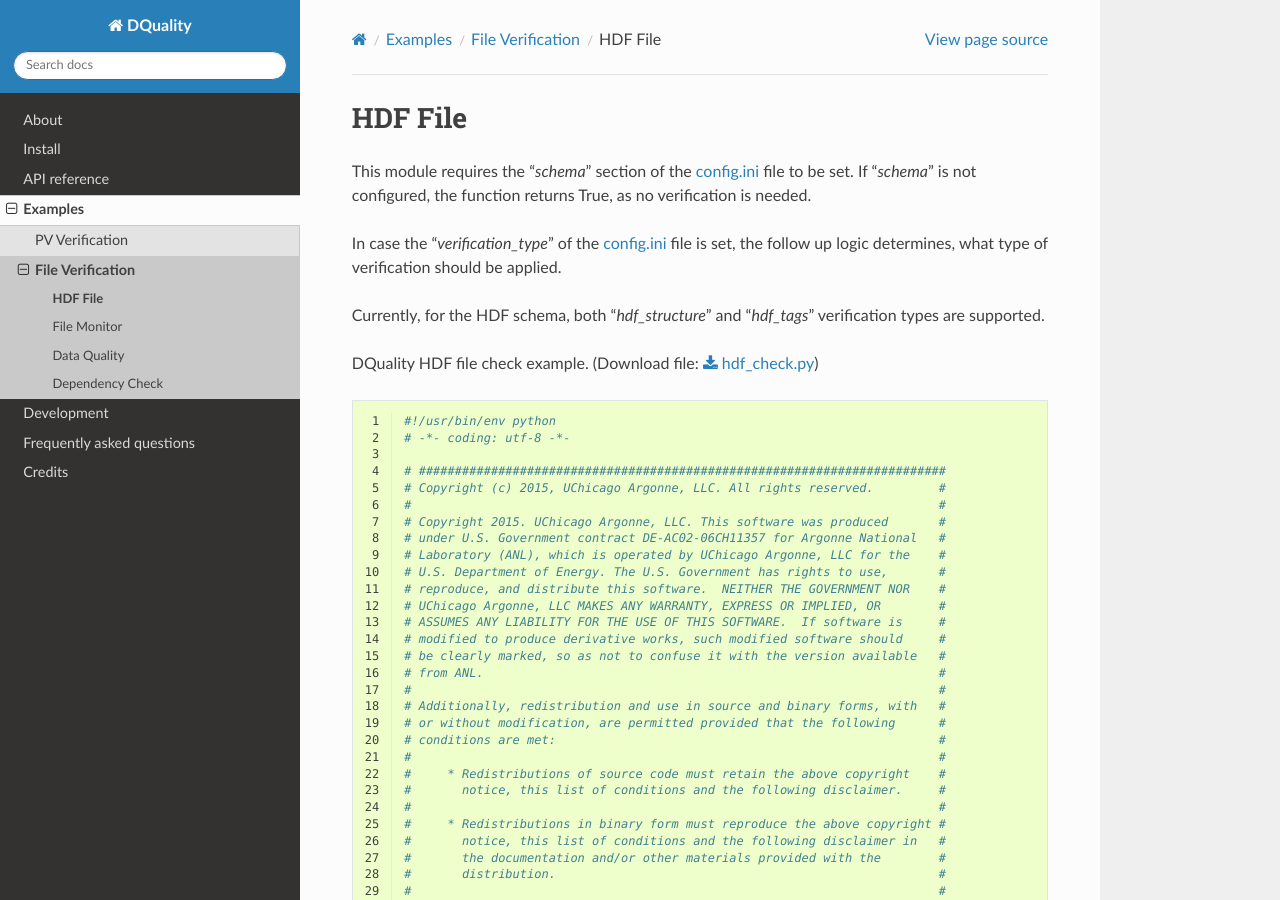
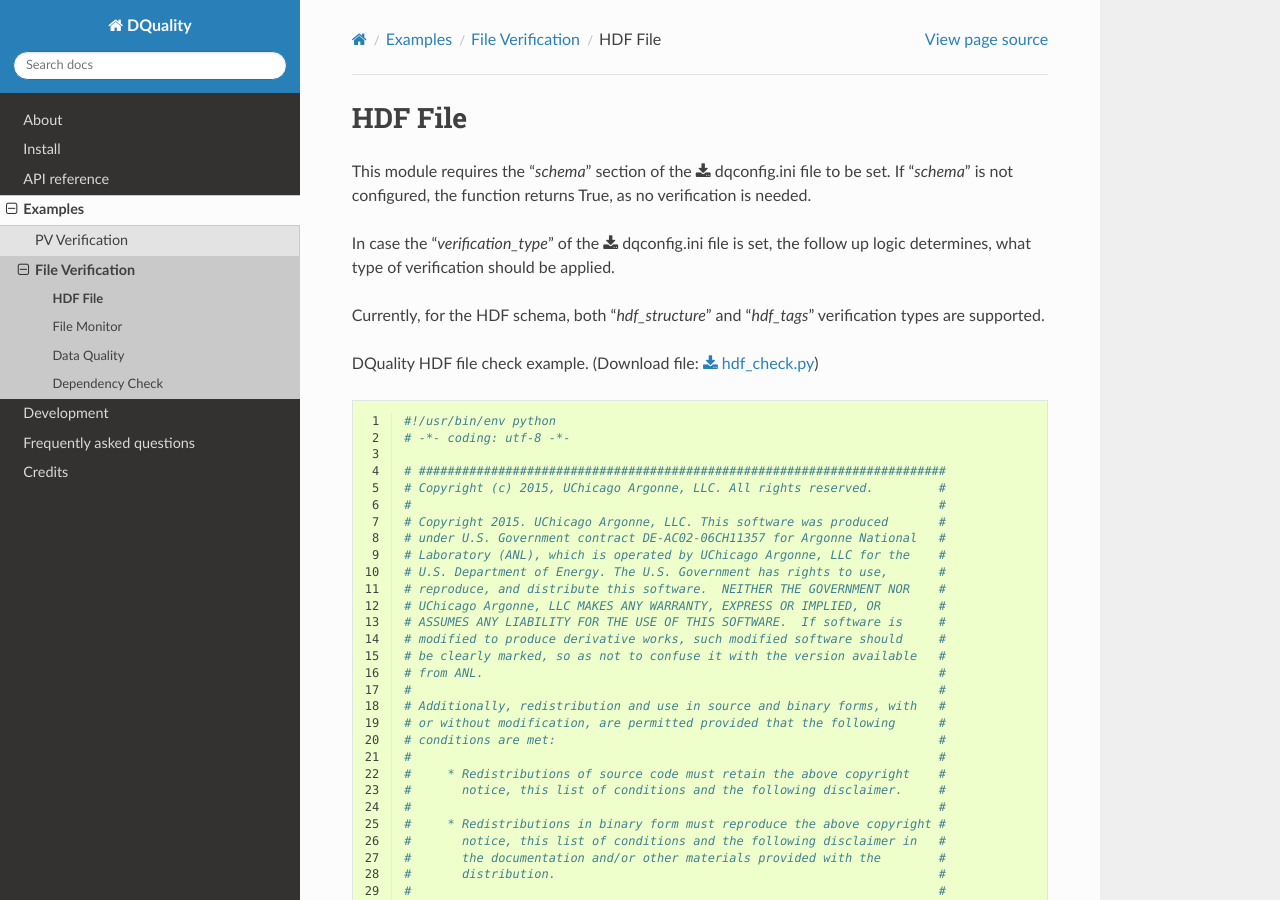
Before and after one commit to bfrosik/data-quality, a Sphinx documentation site: the page built from doc/source/demo/doc.demo.hdf_check.rst, in a window 1280 px wide and 900 px high. Built offline with Sphinx 7.4.7 and the Read the Docs theme 2.0.0, drawn with Linux system fonts in a browser that asks for light colours.

Commit message:
fixed crosslink

```diff
--- a/doc/source/demo/doc.demo.hdf_check.rst
+++ b/doc/source/demo/doc.demo.hdf_check.rst
@@ -3,11 +3,11 @@
 
 
 This module requires the "*schema*" section of the
-`config.ini <https://github.com/bfrosik/data-quality/blob/master/dquality/config.ini>`__ file to be set.
+:download:`dqconfig.ini <../config/dqconfig.ini>` file to be set.
 If "*schema*" is not configured, the function returns True, as no verification is needed.
 
 In case the "*verification_type*" of the
-`config.ini <https://github.com/bfrosik/data-quality/blob/master/dquality/config.ini>`__ file
+:download:`dqconfig.ini <../config/dqconfig.ini>` file
 is set, the follow up logic determines, what type of verification should be applied.
 
 Currently, for the HDF schema, both "*hdf_structure*" and "*hdf_tags*" verification types are supported.
```
